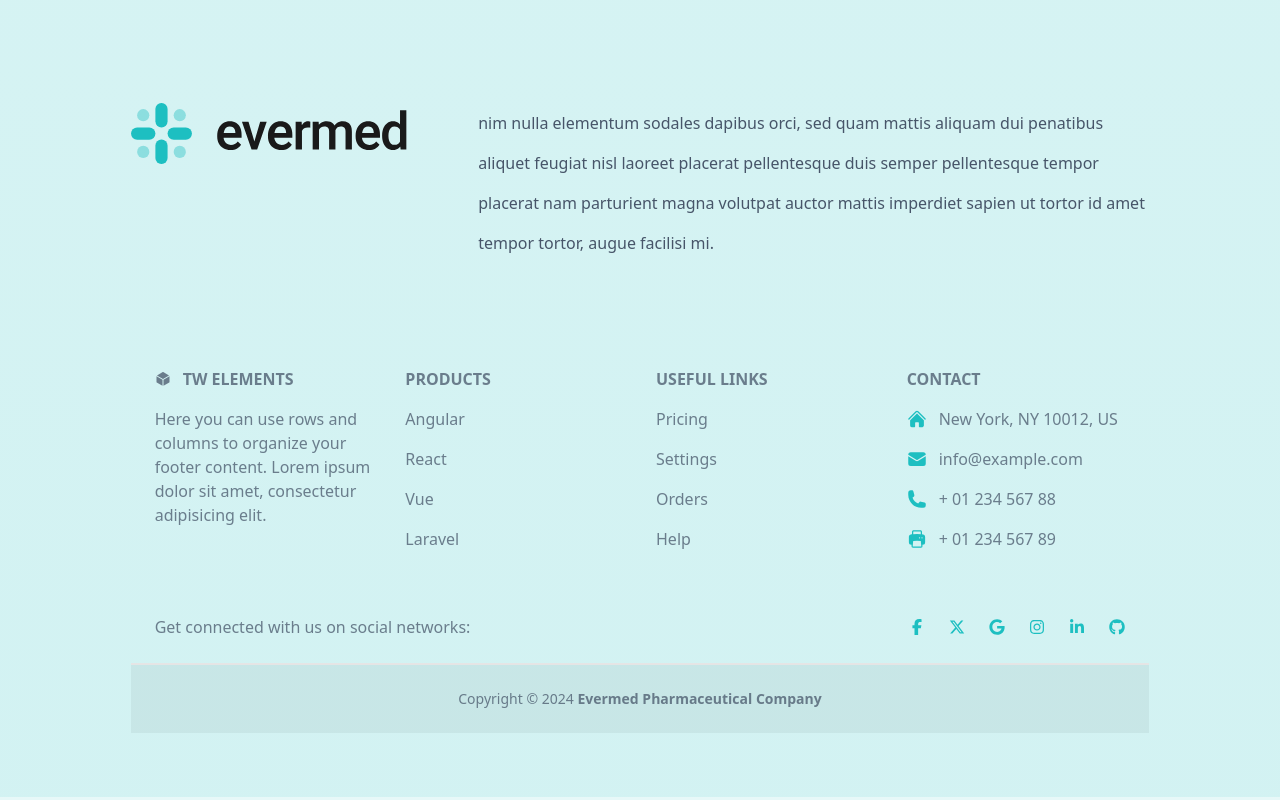
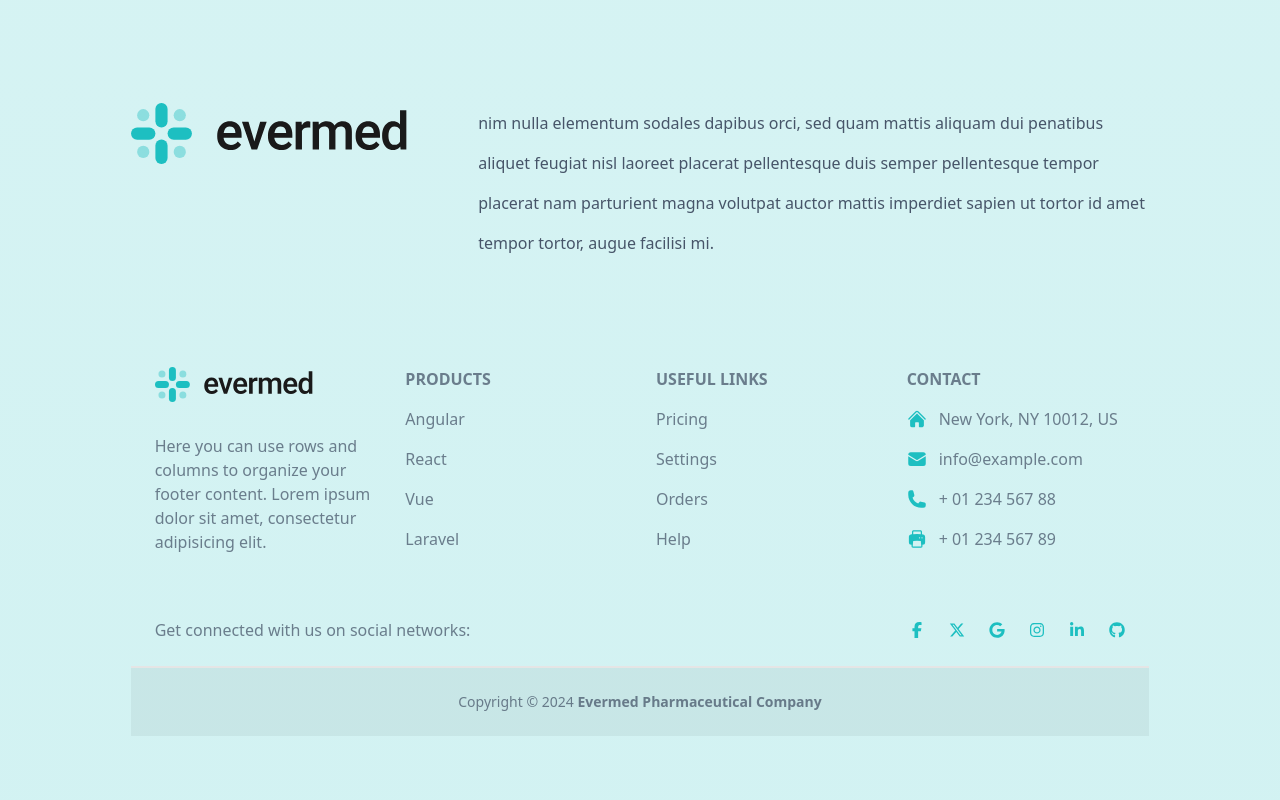
Before and after one commit to Jorris-N/evermed, a Next.js app: page / in a window 1280 px wide. Shown: the part 4986-5786 px from the top of the page. Built offline with nearby package versions, Linux system fonts and the light colour scheme.

Commit message:
new commit

```diff
--- a/src/components/constants/navigation/footer.jsx
+++ b/src/components/constants/navigation/footer.jsx
@@ -27,20 +27,8 @@ export default function Footer() {
             <div className="grid-1 grid gap-8 md:grid-cols-2 lg:grid-cols-4">
 
             <div className="text-start">
-                <h6
-                className="mb-4 flex items-center  font-semibold uppercase justify-start">
-                <span className="me-3 [&>svg]:h-4 [&>svg]:w-4">
-                    <svg
-                    xmlns="http://www.w3.org/2000/svg"
-                    viewBox="0 0 24 24"
-                    fill="currentColor">
-                    <path
-                        d="M12.378 1.602a.75.75 0 00-.756 0L3 6.632l9 5.25 9-5.25-8.622-5.03zM21.75 7.93l-9 5.25v9l8.628-5.032a.75.75 0 00.372-.648V7.93zM11.25 22.18v-9l-9-5.25v8.57a.75.75 0 00.372.648l8.628 5.033z" />
-                    </svg>
-                </span>
-                TW Elements
-                </h6>
-                <p>
+            <Image src={Logo} alt="" width={160} height={60} />
+                <p className='pt-8'>
                 Here you can use rows and columns to organize your footer
                 content. Lorem ipsum dolor sit amet, consectetur adipisicing
                 elit.
```
